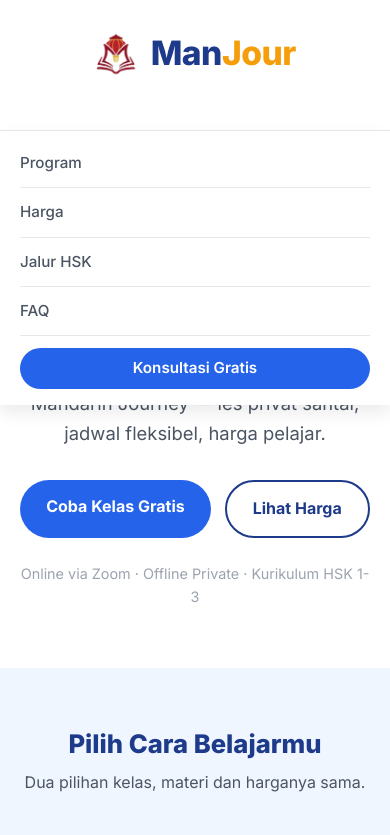
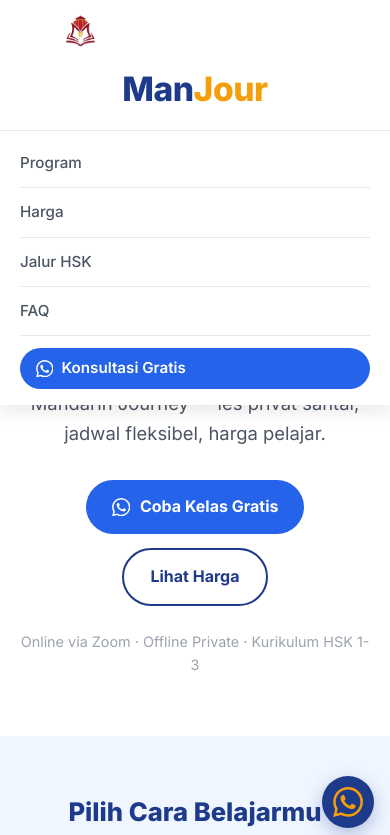
Before and after one commit to DarmawanChandra/manjour, a plain HTML site: page index.html in a window 390 px wide. Both pictures are taken after a click on the button "Buka menu". Shown: the top 835 px of the page. Drawn offline with Linux system fonts and the light colour scheme.

Commit message:
Ikon logo ke kiri, ikon WhatsApp, panah FAQ

```diff
--- a/index.html
+++ b/index.html
@@ -21,6 +21,15 @@
 </head>
 <body>
 
+  <!-- Ikon WhatsApp disimpan sekali di sini, lalu dipakai ulang
+       dengan <use href="#ic-wa">. Warnanya ikut warna teks (currentColor),
+       jadi bisa diganti lewat CSS, tidak harus hijau. -->
+  <svg width="0" height="0" style="position:absolute" aria-hidden="true">
+    <symbol id="ic-wa" viewBox="0 0 24 24">
+      <path fill="currentColor" d="M17.472 14.382c-.297-.149-1.758-.867-2.03-.967-.273-.099-.471-.148-.67.15-.197.297-.767.966-.94 1.164-.173.199-.347.223-.644.075-.297-.15-1.255-.463-2.39-1.475-.883-.788-1.48-1.761-1.653-2.059-.173-.297-.018-.458.13-.606.134-.133.298-.347.446-.52.149-.174.198-.298.298-.497.099-.198.05-.371-.025-.52-.075-.149-.669-1.612-.916-2.207-.242-.579-.487-.5-.669-.51-.173-.008-.371-.01-.57-.01-.198 0-.52.074-.792.372-.272.297-1.04 1.016-1.04 2.479 0 1.462 1.065 2.875 1.213 3.074.149.198 2.096 3.2 5.077 4.487.709.306 1.262.489 1.694.625.712.227 1.36.195 1.871.118.571-.085 1.758-.719 2.006-1.413.248-.694.248-1.289.173-1.413-.074-.124-.272-.198-.57-.347m-5.421 7.403h-.004a9.87 9.87 0 0 1-5.031-1.378l-.361-.214-3.741.982.998-3.648-.235-.374a9.86 9.86 0 0 1-1.51-5.26c.001-5.45 4.436-9.884 9.888-9.884 2.64 0 5.122 1.03 6.988 2.898a9.825 9.825 0 0 1 2.893 6.994c-.003 5.45-4.437 9.884-9.885 9.884m8.413-18.297A11.815 11.815 0 0 0 12.05 0C5.495 0 .16 5.335.157 11.892c0 2.096.547 4.142 1.588 5.945L.057 24l6.305-1.654a11.882 11.882 0 0 0 5.683 1.448h.005c6.554 0 11.89-5.335 11.893-11.893a11.821 11.821 0 0 0-3.48-8.413z"/>
+    </symbol>
+  </svg>
+
   <!-- ===================== MENU ATAS (HEADER) =====================
        Saat di paling atas: logo besar di tengah.
        Saat di-scroll: script.js menambah class "is-small",
@@ -28,11 +37,15 @@
   <header class="site-header" id="siteHeader">
     <div class="header-inner">
 
-      <!-- Logo + tulisan ManJour -->
+      <!-- Ikon logo: selalu di pojok KIRI atas -->
+      <!-- Kalau file logo belum ada, script.js menyembunyikan gambar ini -->
+      <!-- logo_ManJour1.png = ikon saja (tanpa tulisan) -->
+      <a href="#beranda" class="brand-icon" aria-hidden="true" tabindex="-1">
+        <img src="logo_ManJour1.png" alt="" class="brand-logo" id="brandLogo">
+      </a>
+
+      <!-- Tulisan ManJour: besar di tengah, mengecil ke kanan saat scroll -->
       <a href="#beranda" class="brand" aria-label="ManJour, kembali ke atas">
-        <!-- Kalau file logo belum ada, script.js menyembunyikan gambar ini -->
-        <!-- logo_ManJour1.png = ikon saja (tanpa tulisan), cocok untuk header -->
-        <img src="logo_ManJour1.png" alt="" class="brand-logo" id="brandLogo">
         <span class="brand-text"><span class="brand-man">Man</span><span class="brand-jour">Jour</span></span>
       </a>
 
@@ -47,7 +60,7 @@
         <a href="#harga">Harga</a>
         <a href="#jalur-hsk">Jalur HSK</a>
         <a href="#faq">FAQ</a>
-        <a href="https://wa.me/62812XXXXXXXX?text=Halo%20ManJour%2C%20saya%20mau%20konsultasi%20gratis" target="_blank" rel="noopener" class="nav-cta">Konsultasi Gratis</a>
+        <a href="https://wa.me/62812XXXXXXXX?text=Halo%20ManJour%2C%20saya%20mau%20konsultasi%20gratis" target="_blank" rel="noopener" class="nav-cta"><svg class="wa-icon" aria-hidden="true"><use href="#ic-wa"/></svg>Konsultasi Gratis</a>
       </nav>
     </div>
   </header>
@@ -62,7 +75,7 @@
         <p class="tagline">Mandarin Journey &mdash; les privat santai, jadwal fleksibel, harga pelajar.</p>
 
         <div class="hero-buttons">
-          <a href="https://wa.me/62812XXXXXXXX?text=Halo%20ManJour%2C%20saya%20mau%20coba%20kelas%20gratis" target="_blank" rel="noopener" class="btn btn-primary">Coba Kelas Gratis</a>
+          <a href="https://wa.me/62812XXXXXXXX?text=Halo%20ManJour%2C%20saya%20mau%20coba%20kelas%20gratis" target="_blank" rel="noopener" class="btn btn-primary"><svg class="wa-icon" aria-hidden="true"><use href="#ic-wa"/></svg>Coba Kelas Gratis</a>
           <a href="#harga" class="btn btn-ghost">Lihat Harga</a>
         </div>
 
@@ -292,7 +305,7 @@
       <div class="container">
         <h2>Mulai Perjalanan Mandarinmu Hari Ini</h2>
         <p>Kelas pertama gratis. Tanya dulu juga boleh.</p>
-        <a href="https://wa.me/62812XXXXXXXX?text=Halo%20ManJour%2C%20saya%20mau%20tanya%20les%20Mandarin" target="_blank" rel="noopener" class="btn btn-gold">Konsultasi Gratis via WhatsApp</a>
+        <a href="https://wa.me/62812XXXXXXXX?text=Halo%20ManJour%2C%20saya%20mau%20tanya%20les%20Mandarin" target="_blank" rel="noopener" class="btn btn-gold"><svg class="wa-icon" aria-hidden="true"><use href="#ic-wa"/></svg>Konsultasi Gratis via WhatsApp</a>
       </div>
     </section>
 
@@ -310,6 +323,13 @@
     </div>
   </footer>
 
+  <!-- Tombol WhatsApp melayang di pojok kanan bawah.
+       Warnanya biru tua + ikon kuning emas (bukan hijau WhatsApp),
+       supaya serasi dengan warna website. -->
+  <a href="https://wa.me/62812XXXXXXXX?text=Halo%20ManJour%2C%20saya%20mau%20tanya%20les%20Mandarin" target="_blank" rel="noopener" class="wa-float" aria-label="Chat ManJour lewat WhatsApp">
+    <svg aria-hidden="true"><use href="#ic-wa"/></svg>
+  </a>
+
   <script src="script.js"></script>
 </body>
 </html>
--- a/style.css
+++ b/style.css
@@ -77,7 +77,17 @@
   transition: top var(--speed) ease, left var(--speed) ease, transform var(--speed) ease;
 }
 
+/* --- Ikon logo: selalu di pojok KIRI atas --- */
+.brand-icon {
+  position: absolute;
+  top: 22px;
+  left: 20px;
+  display: block;
+  transition: top var(--speed) ease;
+}
+
 .brand-logo {
+  display: block;
   height: 72px;
   width: auto;
   transition: height var(--speed) ease;
@@ -114,6 +124,9 @@
 .main-nav a:hover { color: var(--navy); }
 
 .main-nav .nav-cta {
+  display: inline-flex;
+  align-items: center;
+  gap: 8px;
   color: #fff;
   background: var(--blue);
   padding: 8px 16px;
@@ -134,13 +147,14 @@
   left: calc(100% - 20px);
   transform: translateX(-100%);
 }
+.site-header.is-small .brand-icon { top: 12px; }
 .site-header.is-small .brand-logo { height: 40px; }
 .site-header.is-small .brand-text { font-size: 1.35rem; }
 
-/* Menu pindah ke kiri */
+/* Menu pindah ke kiri, di sebelah kanan ikon logo */
 .site-header.is-small .main-nav {
   bottom: 14px;
-  left: 20px;
+  left: 84px;
   transform: translateX(0);
 }
 
@@ -151,7 +165,10 @@
    TOMBOL
    ========================================================= */
 .btn {
-  display: inline-block;
+  display: inline-flex;
+  align-items: center;
+  justify-content: center;
+  gap: 10px;
   padding: 14px 26px;
   border-radius: 999px;
   font-weight: 700;
@@ -169,7 +186,35 @@
 .btn-gold { background: var(--gold); color: var(--navy); }
 .btn-gold:hover { background: #D97706; }
 
-.btn-block { display: block; text-align: center; margin-top: 24px; }
+.btn-block { display: flex; text-align: center; margin-top: 24px; }
+
+/* Ikon WhatsApp di dalam tombol.
+   Warnanya mengikuti warna teks tombol (bukan hijau WhatsApp). */
+.wa-icon {
+  width: 1.15em;
+  height: 1.15em;
+  flex-shrink: 0;
+}
+
+/* Tombol WhatsApp melayang di pojok kanan bawah */
+.wa-float {
+  position: fixed;
+  right: 20px;
+  bottom: 20px;
+  width: 58px;
+  height: 58px;
+  border-radius: 50%;
+  background: var(--navy);
+  color: var(--gold);        /* warna ikon: kuning emas */
+  display: flex;
+  align-items: center;
+  justify-content: center;
+  box-shadow: 0 6px 18px rgba(30, 58, 138, 0.3);
+  z-index: 90;
+  transition: transform 0.2s, background 0.2s;
+}
+.wa-float svg { width: 30px; height: 30px; }
+.wa-float:hover { background: var(--blue); transform: scale(1.06); }
 
 /* Garis fokus jelas untuk pengguna keyboard */
 a:focus-visible, button:focus-visible, summary:focus-visible {
@@ -426,15 +471,23 @@
   position: relative;
 }
 .faq summary::-webkit-details-marker { display: none; } /* hilangkan panah bawaan Safari */
+/* Tanda panah: dibuat dari 2 garis (sudut kotak yang diputar).
+   Tertutup = panah ke bawah (v). Terbuka = panah ke atas (^). */
 .faq summary::after {
-  content: "+";
+  content: "";
   position: absolute;
-  right: 4px;
-  font-size: 1.4rem;
-  line-height: 1;
-  color: var(--blue);
+  right: 8px;
+  top: 50%;
+  width: 9px;
+  height: 9px;
+  border-right: 2.5px solid var(--blue);
+  border-bottom: 2.5px solid var(--blue);
+  transform: translateY(-75%) rotate(45deg);   /* menghadap ke bawah */
+  transition: transform var(--speed) ease;
 }
-.faq details[open] summary::after { content: "\2212"; } /* tanda minus */
+.faq details[open] summary::after {
+  transform: translateY(-25%) rotate(-135deg); /* menghadap ke atas */
+}
 .faq details p { padding-bottom: 20px; }
 
 /* ---------- Ajakan terakhir ---------- */
@@ -472,12 +525,17 @@
 @media (max-width: 768px) {
   :root { --header-big: 130px; --header-small: 60px; }
 
-  .brand { top: 26px; }
-  .brand-logo { height: 52px; }
+  /* Di HP: baris atas = hamburger + ikon logo, tulisan ManJour di bawahnya */
+  .brand { top: 62px; }
+  /* Ikon logo di sebelah kanan tombol hamburger */
+  .brand-icon { top: 10px; left: 64px; }
+  .brand-logo { height: 40px; }
   .brand-text { font-size: 2.1rem; }
   .site-header.is-small .brand { top: 11px; }
+  .site-header.is-small .brand-icon { top: 12px; }
   .site-header.is-small .brand-logo { height: 36px; }
   .site-header.is-small .brand-text { font-size: 1.2rem; }
+  .wa-float { width: 52px; height: 52px; right: 16px; bottom: 16px; }
 
   /* Tombol hamburger di pojok kiri atas */
   .menu-toggle {
```
